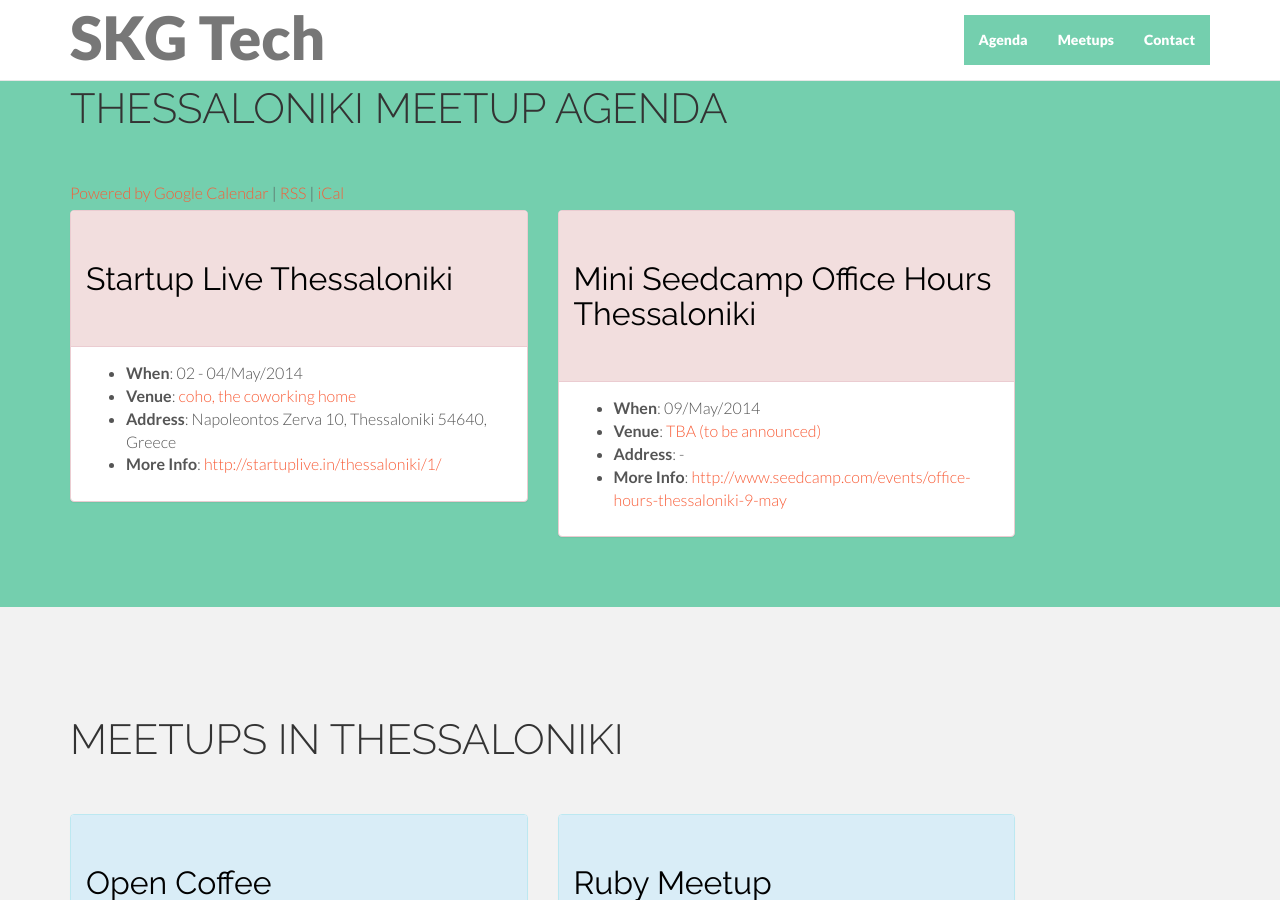
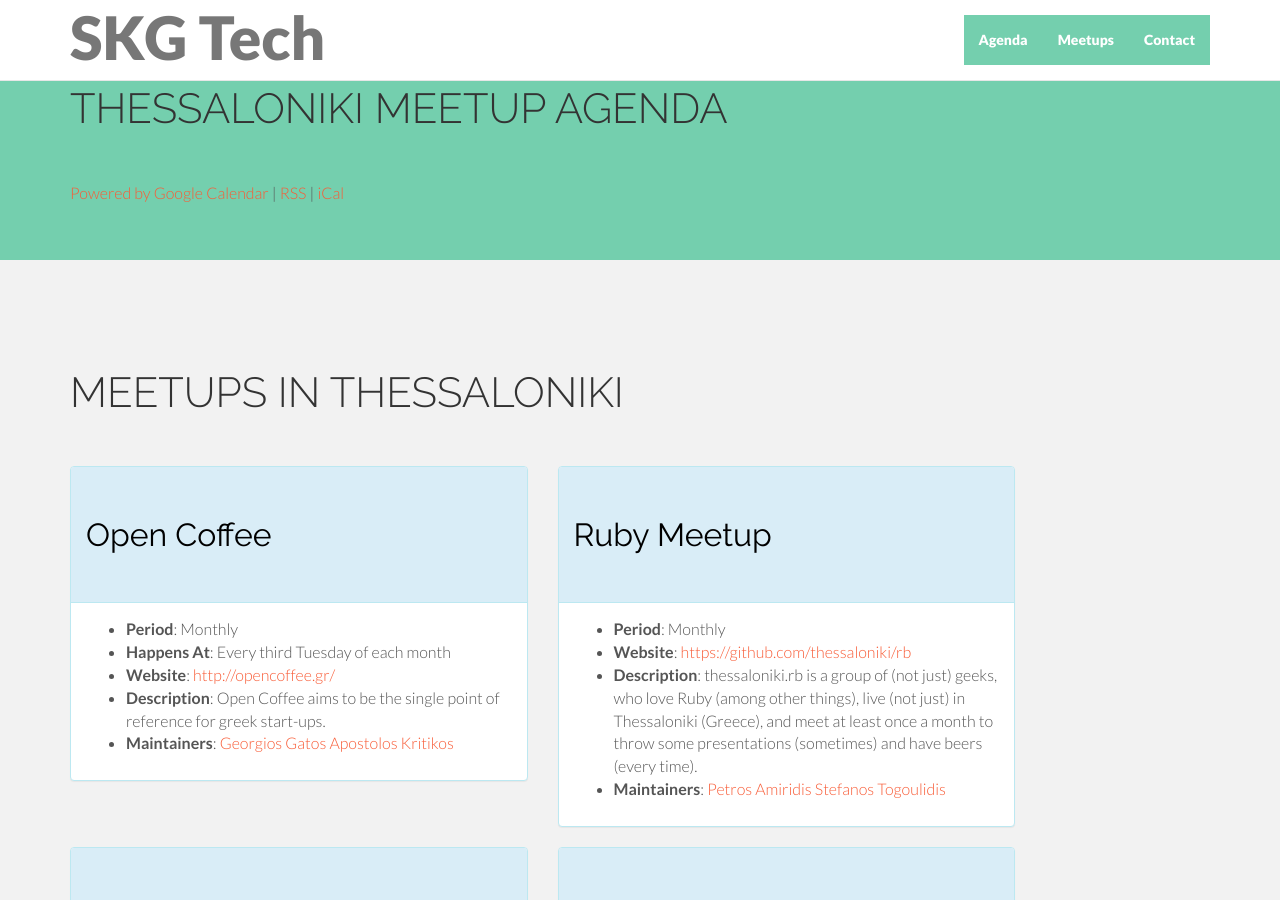
Before and after one commit to skgtech/skgtech.github.io, a Jekyll site: the page built from index.html, in a window 1280 px wide and 900 px high, scrolled down 719 px. Built offline with Jekyll 4.4.1, drawn with Linux system fonts in a browser that asks for light colours; nearby versions of some CDN libraries; Markdown is read by kramdown in place of the engine named in the settings; comment, search, counter and statistics services are not loaded.

Commit message:
empty pinned events

```diff
--- a/index.html
+++ b/index.html
@@ -54,6 +54,7 @@ layout: page
       </div>
     </div>
     <div class="row">
+      {% unless site.data.agenda.empty? %}
         {% for item in site.data.agenda %}
           {% capture rowIterer %}{% cycle 1, 2 %}{% endcapture %}
           <div class="col-lg-5">
@@ -64,6 +65,7 @@ layout: page
           <div class="row">
           {% endif %}
         {% endfor %}
+      {% endunless %}
     </div>
   </div>
 </div>
```
Also changed, not shown: _data/agenda.yaml (+16 -18 lines). Lines whose indentation alone changed are shown as unchanged.
